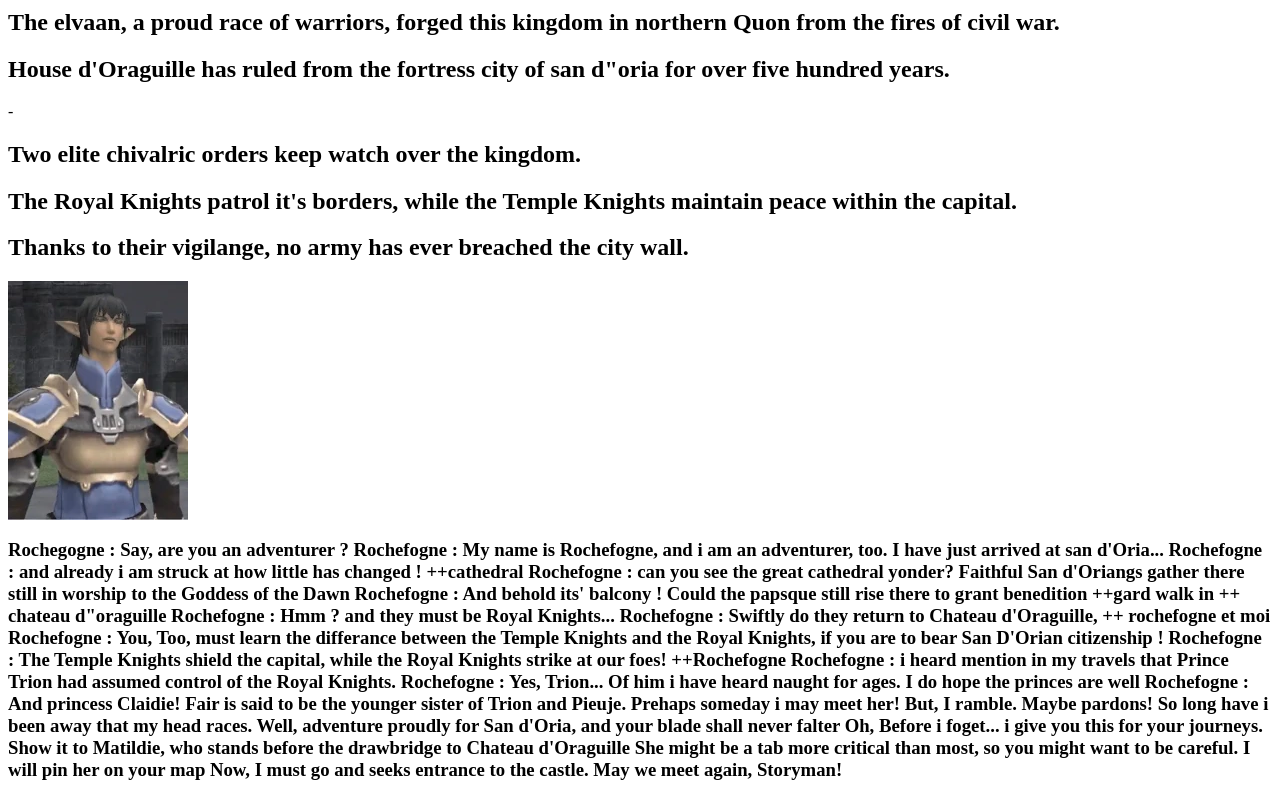
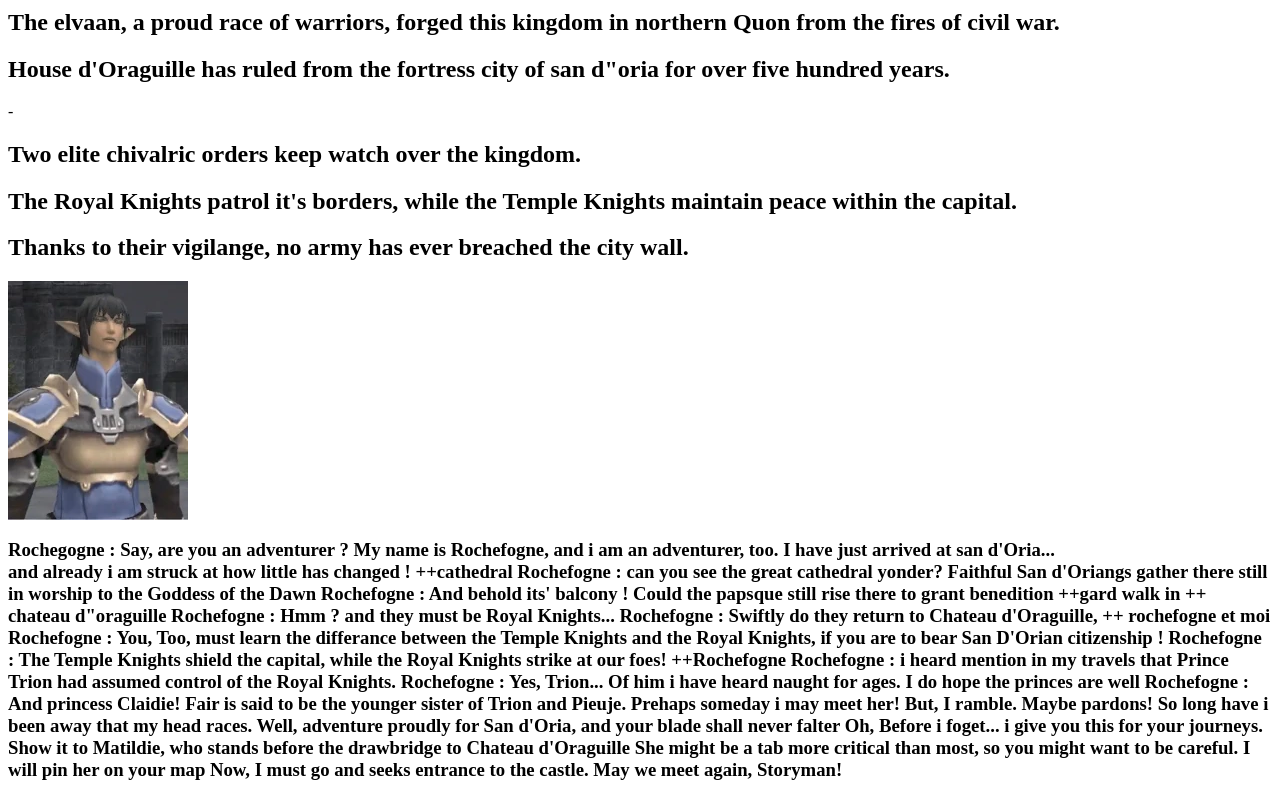
Before and after one commit to GnubCarnival/GnubCarnaval.github.io, a plain HTML site: page SanDoria.html in a window 1280 px wide. Shown: the part 351-1151 px from the top of the page. Drawn offline with Linux system fonts and the light colour scheme.

Commit message:
formating

```diff
--- a/SanDoria.html
+++ b/SanDoria.html
@@ -17,8 +17,8 @@
 <img src="./Pictures/Rochefogne.webp">
 <h3>
 Rochegogne : Say, are you an adventurer ?
-Rochefogne : My name is Rochefogne, and i am an adventurer, too. I have just arrived at san d'Oria...
-Rochefogne : and already i am struck at how little has changed !
+My name is Rochefogne, and i am an adventurer, too. I have just arrived at san d'Oria... <br>
+and already i am struck at how little has changed !
 ++cathedral
 Rochefogne : can you see the great cathedral yonder? Faithful San d'Oriangs gather there still in worship to the Goddess of the Dawn
 Rochefogne : And behold its' balcony ! Could the papsque still rise there to grant benedition
```
